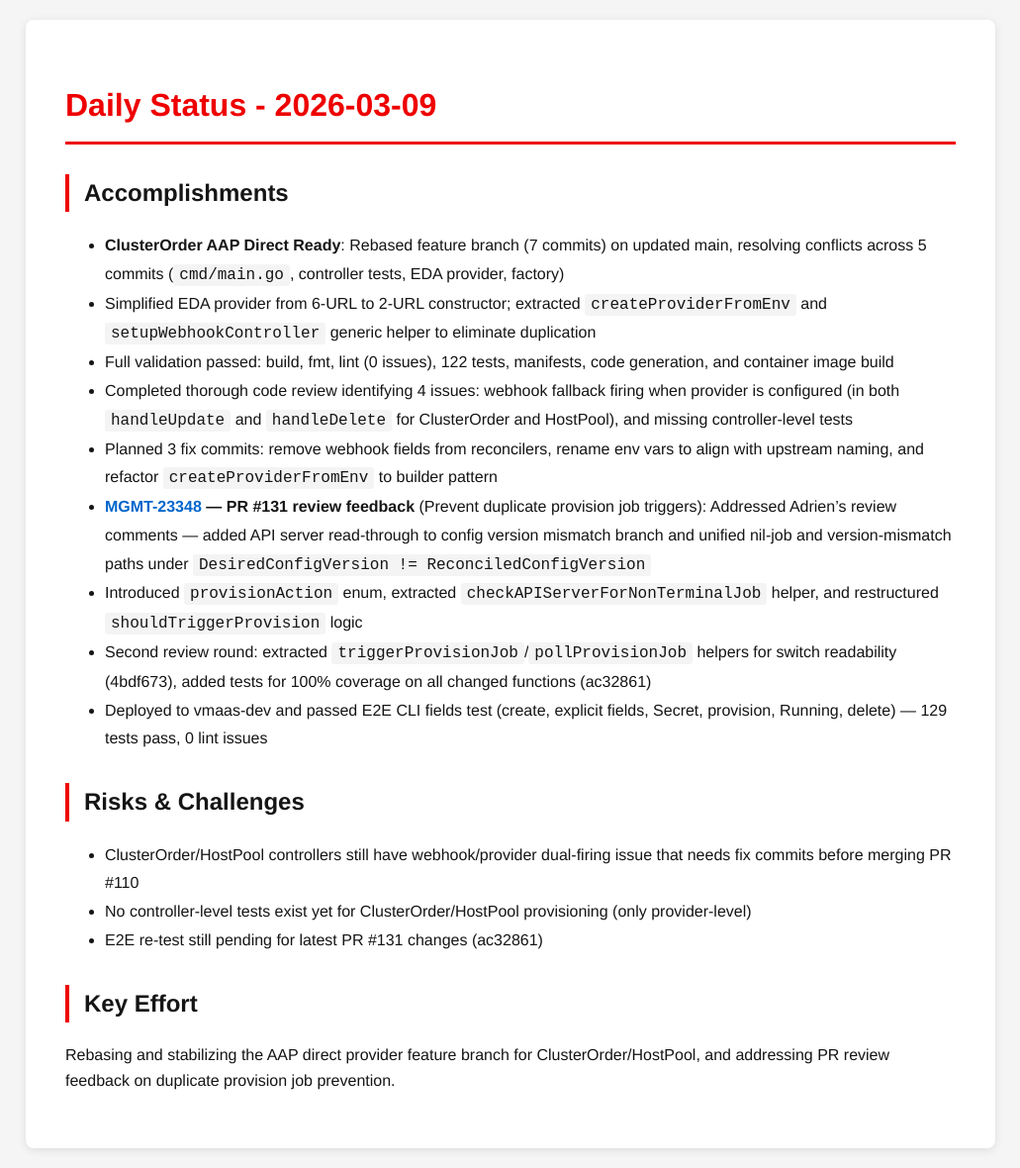
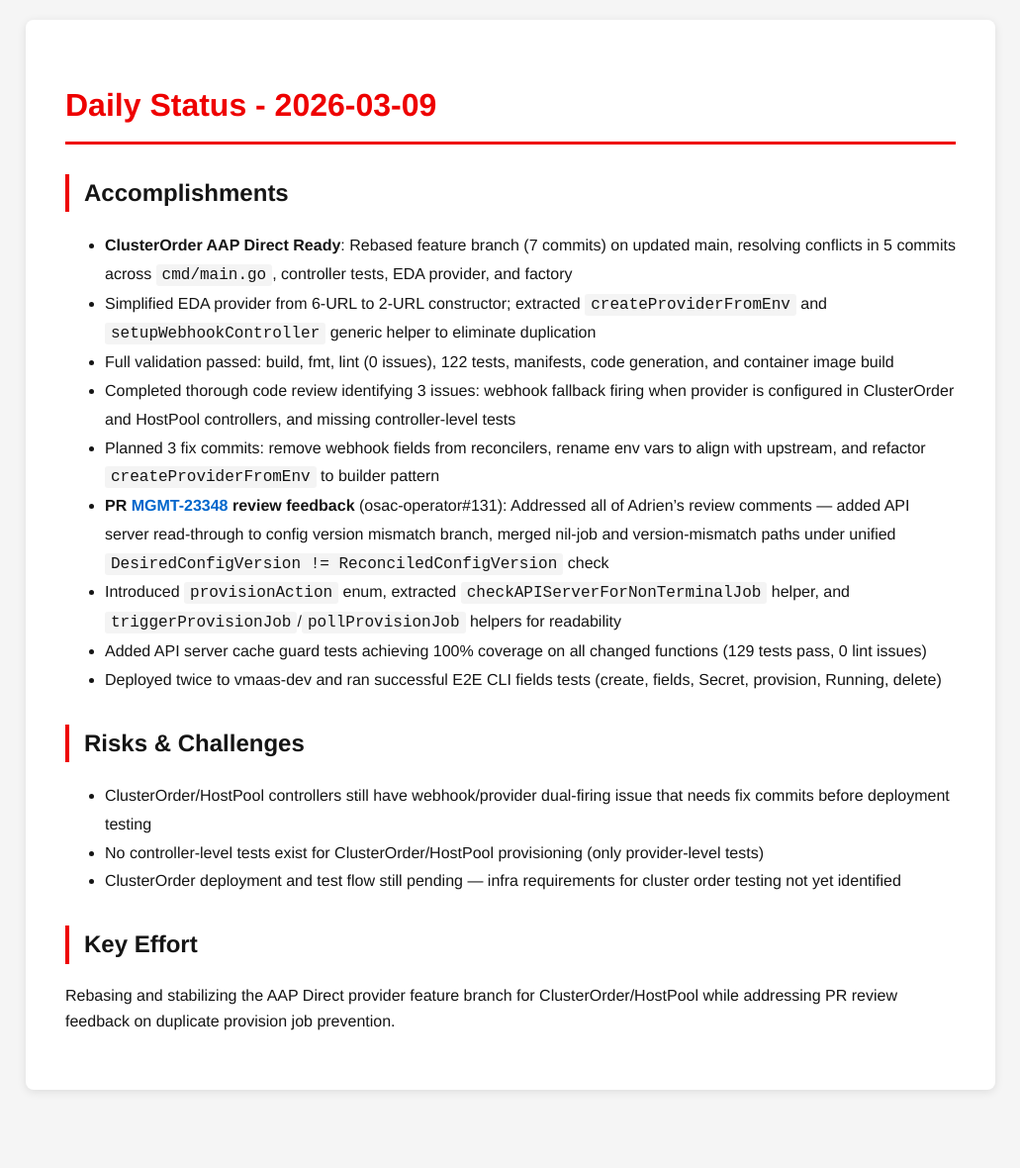
Before and after one commit to tzvatot/daily-status, a Jekyll site: the page built from 2026-03-09.md, in a window 1280 px wide. Shown: the whole page at 99% size, without its empty margins (124-1155 px from the left). Built offline with Jekyll 4.4.1, drawn with Linux system fonts in a browser that asks for light colours; after the commit the page ends 1121 px from its top, so only the background shows below that.

Commit message:
Daily status update - 2026-03-09

```diff
--- a/2026-03-09.md
+++ b/2026-03-09.md
@@ -7,20 +7,20 @@ date: 2026-03-09
 # Daily Status - 2026-03-09
 
 ## Accomplishments
-- **ClusterOrder AAP Direct Ready**: Rebased feature branch (7 commits) on updated main, resolving conflicts across 5 commits (`cmd/main.go`, controller tests, EDA provider, factory)
+- **ClusterOrder AAP Direct Ready**: Rebased feature branch (7 commits) on updated main, resolving conflicts in 5 commits across `cmd/main.go`, controller tests, EDA provider, and factory
 - Simplified EDA provider from 6-URL to 2-URL constructor; extracted `createProviderFromEnv` and `setupWebhookController` generic helper to eliminate duplication
 - Full validation passed: build, fmt, lint (0 issues), 122 tests, manifests, code generation, and container image build
-- Completed thorough code review identifying 4 issues: webhook fallback firing when provider is configured (in both `handleUpdate` and `handleDelete` for ClusterOrder and HostPool), and missing controller-level tests
-- Planned 3 fix commits: remove webhook fields from reconcilers, rename env vars to align with upstream naming, and refactor `createProviderFromEnv` to builder pattern
-- **[MGMT-23348](https://issues.redhat.com/browse/MGMT-23348) — PR #131 review feedback** (Prevent duplicate provision job triggers): Addressed Adrien's review comments — added API server read-through to config version mismatch branch and unified nil-job and version-mismatch paths under `DesiredConfigVersion != ReconciledConfigVersion`
-- Introduced `provisionAction` enum, extracted `checkAPIServerForNonTerminalJob` helper, and restructured `shouldTriggerProvision` logic
-- Second review round: extracted `triggerProvisionJob`/`pollProvisionJob` helpers for switch readability (4bdf673), added tests for 100% coverage on all changed functions (ac32861)
-- Deployed to vmaas-dev and passed E2E CLI fields test (create, explicit fields, Secret, provision, Running, delete) — 129 tests pass, 0 lint issues
+- Completed thorough code review identifying 3 issues: webhook fallback firing when provider is configured in ClusterOrder and HostPool controllers, and missing controller-level tests
+- Planned 3 fix commits: remove webhook fields from reconcilers, rename env vars to align with upstream, and refactor `createProviderFromEnv` to builder pattern
+- **PR [MGMT-23348](https://issues.redhat.com/browse/MGMT-23348) review feedback** (osac-operator#131): Addressed all of Adrien's review comments — added API server read-through to config version mismatch branch, merged nil-job and version-mismatch paths under unified `DesiredConfigVersion != ReconciledConfigVersion` check
+- Introduced `provisionAction` enum, extracted `checkAPIServerForNonTerminalJob` helper, and `triggerProvisionJob`/`pollProvisionJob` helpers for readability
+- Added API server cache guard tests achieving 100% coverage on all changed functions (129 tests pass, 0 lint issues)
+- Deployed twice to vmaas-dev and ran successful E2E CLI fields tests (create, fields, Secret, provision, Running, delete)
 
 ## Risks & Challenges
-- ClusterOrder/HostPool controllers still have webhook/provider dual-firing issue that needs fix commits before merging PR #110
-- No controller-level tests exist yet for ClusterOrder/HostPool provisioning (only provider-level)
-- E2E re-test still pending for latest PR #131 changes (ac32861)
+- ClusterOrder/HostPool controllers still have webhook/provider dual-firing issue that needs fix commits before deployment testing
+- No controller-level tests exist for ClusterOrder/HostPool provisioning (only provider-level tests)
+- ClusterOrder deployment and test flow still pending — infra requirements for cluster order testing not yet identified
 
 ## Key Effort
-Rebasing and stabilizing the AAP direct provider feature branch for ClusterOrder/HostPool, and addressing PR review feedback on duplicate provision job prevention.
+Rebasing and stabilizing the AAP Direct provider feature branch for ClusterOrder/HostPool while addressing PR review feedback on duplicate provision job prevention.
```
